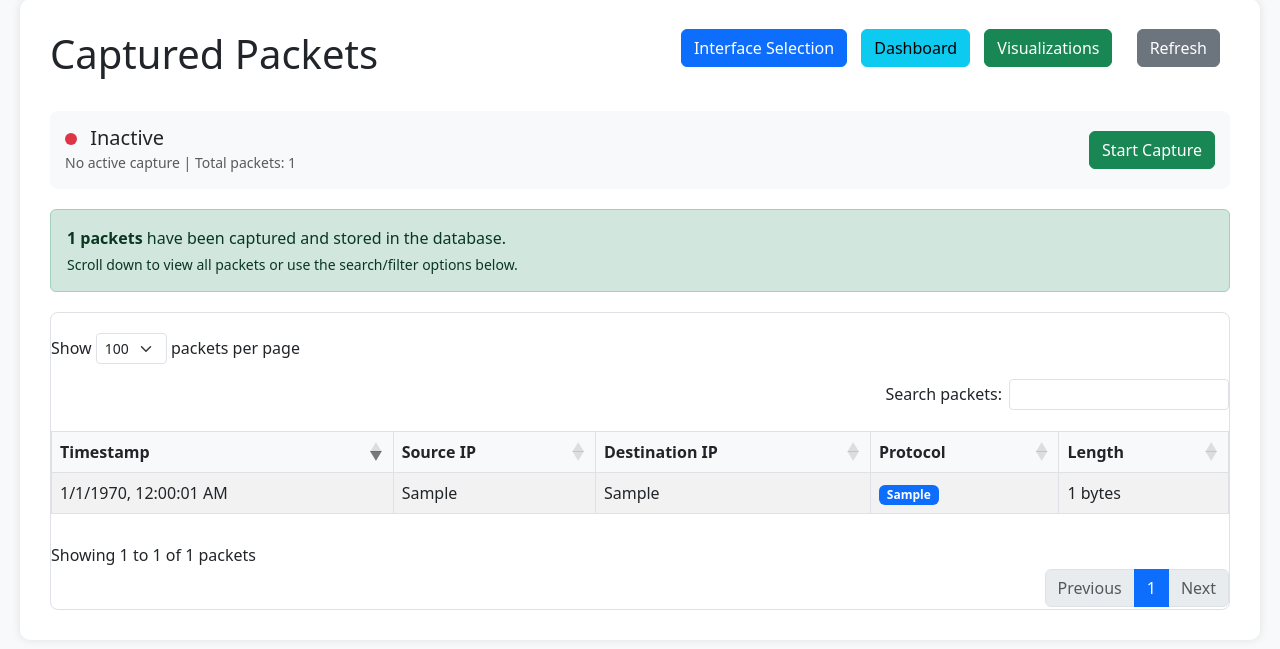
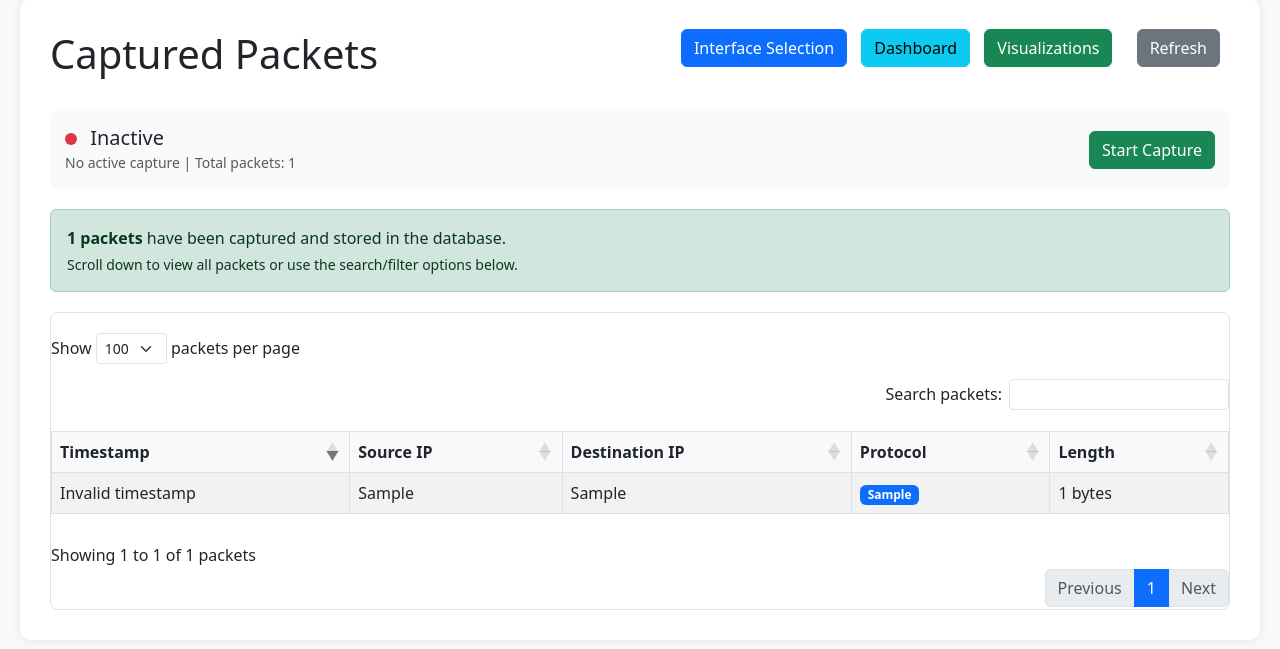
Before and after one commit to yusufbello770/ECE-FINAL-PROJECT-, a Flask app: page /capture in a window 1280 px wide. Shown: the part 21-670 px from the top of the page. Run offline with Flask 3, Linux system fonts and the light colour scheme; tables that the repository leaves empty hold one stand-in row (values such as "Sample post"); lists and menus that the app fills with data are empty; some libraries are stand-ins or nearby versions.

Commit message:
Update packet timestamp handling in packet_sniffer.py to use Unix time; modify capture.html to display timestamps correctly and handle invalid values gracefully.

```diff
--- a/packet_sniffer.py
+++ b/packet_sniffer.py
@@ -216,7 +216,7 @@ def packet_callback(packet):
         return
 
     packet_info = {
-        "timestamp": datetime.now().strftime("%Y-%m-%d %H:%M:%S.%f"),
+        "timestamp": time.time(),
         "src_mac": None,
         "dst_mac": None,
         "src_ip": None,
--- a/templates/capture.html
+++ b/templates/capture.html
@@ -139,7 +139,7 @@
                 <tbody>
                     {% for packet in packets %}
                     <tr>
-                        <td>{{ packet.timestamp }}</td>
+                        <td data-timestamp="{{ packet.timestamp }}">{{ packet.timestamp }}</td>
                         <td>{{ packet.src_ip }}</td>
                         <td>{{ packet.dst_ip }}</td>
                         <td>
@@ -192,10 +192,18 @@
                             targets: 0, // Timestamp column
                             render: function(data, type, row) {
                                 if (type === 'display') {
-                                    // Format timestamp for better readability
                                     const timestamp = parseFloat(data);
+                                    if (isNaN(timestamp) || timestamp === 0) {
+                                        return 'Invalid timestamp';
+                                    }
                                     const date = new Date(timestamp * 1000);
-                                    return date.toLocaleString();
+                                    if (date.getFullYear() === 1970) {
+                                        return 'Invalid timestamp';
+                                    }
+                                    // Format as YYYY-MM-DD HH:MM:SS (no milliseconds)
+                                    const pad = n => n.toString().padStart(2, '0');
+                                    return `${date.getFullYear()}-${pad(date.getMonth()+1)}-${pad(date.getDate())} `
+                                        + `${pad(date.getHours())}:${pad(date.getMinutes())}:${pad(date.getSeconds())}`;
                                 }
                                 return data;
                             }
```
